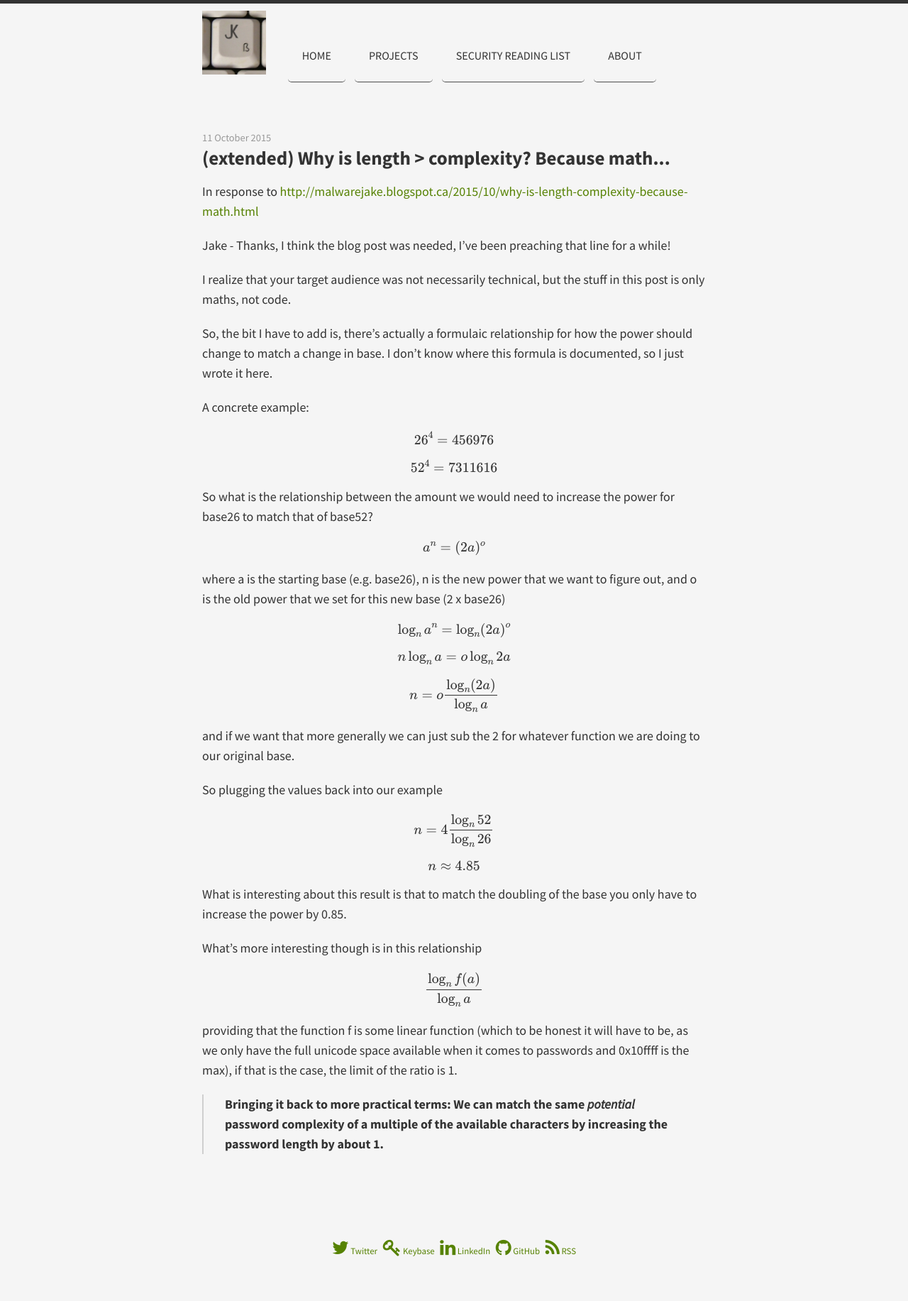
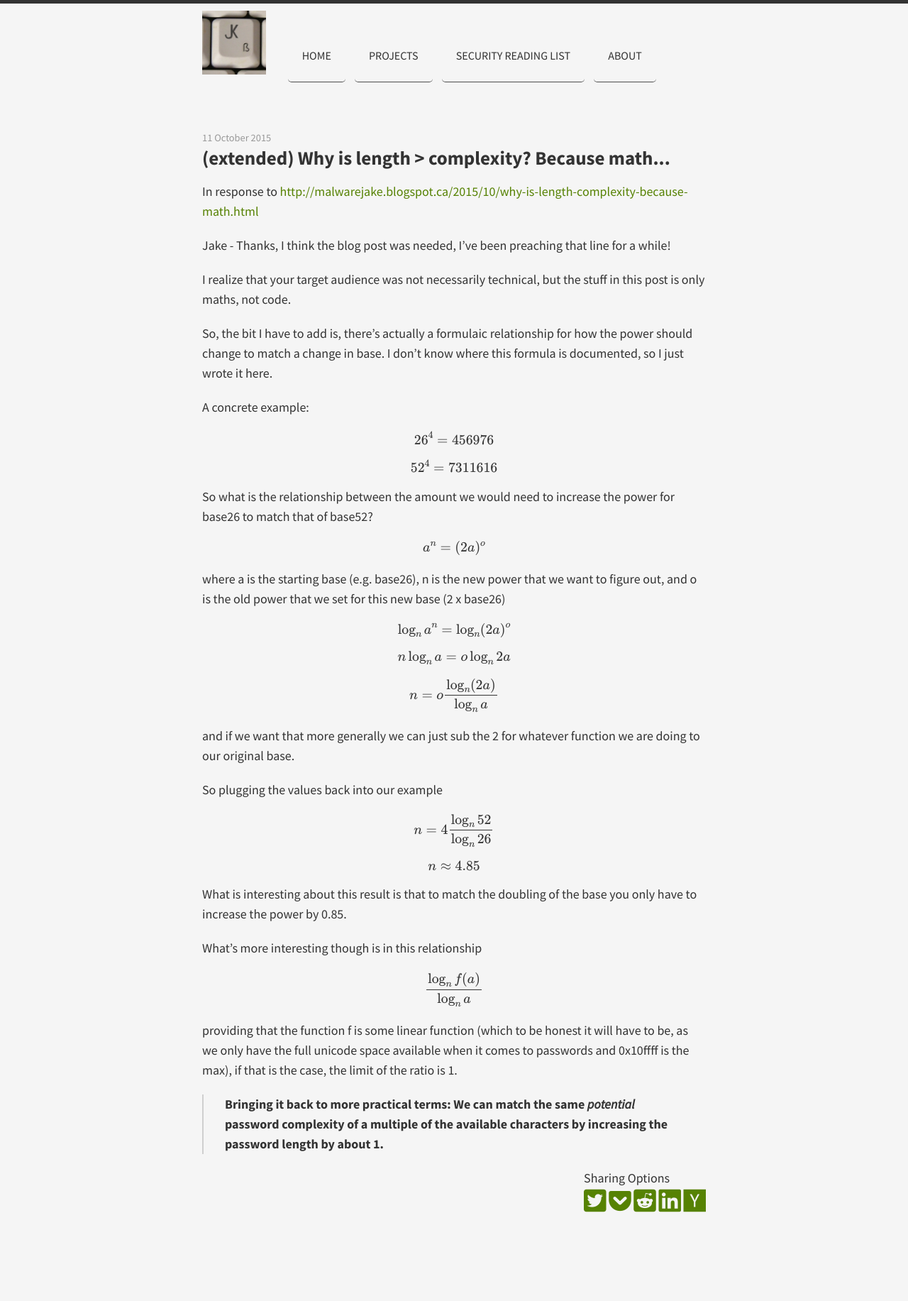
Before and after one commit to joekir/joekir.github.io, a Jekyll site: the page built from _posts/2015-10-11-extended-why-is-length-complexity-because-math.md, in a window 1280 px wide. Shown: the whole page at 71% size. Built offline with Jekyll 4.4.1, drawn with Linux system fonts in a browser that asks for light colours; nearby versions of some CDN libraries; comment, search, counter and statistics services are not loaded; before the commit the page ends 1791 px from its top, so only the background shows below that.

Commit message:
update sharing buttons

```diff
--- a/_includes/footer.html
+++ b/_includes/footer.html
@@ -1,29 +1,3 @@
-{% if site.twitter_username %}
-    <a href="https://twitter.com/{{ site.twitter_username }}">
-      <i class="fa fa-twitter fa-2x" aria-hidden="true"></i> Twitter
-    </a>&nbsp
-{% endif %}
-{% if site.keybase_username %}
-    <a href="https://keybase.io/{{ site.keybase_username }}">
-        <i class="fa fa-key fa-2x" aria-hidden="true"></i> Keybase
-    </a>&nbsp
-{% endif %}
-{% if site.linkedin_username %}
-    <a href="https://linkedin.com/in/{{ site.linkedin_username }}">
-      <i class="fa fa-linkedin fa-2x" aria-hidden="true"></i> LinkedIn
-    </a>&nbsp
-{% endif %}
-{% if site.github_username %}
-    <a href="https://github.com/{{ site.github_username }}">
-            <i class="fa fa-github fa-2x" aria-hidden="true"></i> GitHub
-    </a>&nbsp
-{% endif %}
-    <a href="{{site.url}}/feed.xml">
-            <i class="fa fa-rss fa-2x" aria-hidden="true"></i> RSS
-    </a>
-<div>
-<br/>
-
 {% if page.credit %}
 <br/>
 <p>Credit to <a href="https://github.com/aigarsdz/brume">brume</a> for the site theme. </p>
--- a/_includes/head.html
+++ b/_includes/head.html
@@ -29,10 +29,10 @@
 <!-- feed links -->
 <link rel="alternate" href="{{ site.url }}{{ site.baseurl }}/feed.xml" type="application/rss+xml" title="{{ site.data.brume.name }}">
 
-<link rel="stylesheet" href="https://cdnjs.cloudflare.com/ajax/libs/font-awesome/4.7.0/css/font-awesome.min.css" integrity="sha256-eZrrJcwDc/3uDhsdt61sL2oOBY362qM3lon1gyExkL0=" crossorigin="anonymous" />
+<link rel="stylesheet" href="https://cdnjs.cloudflare.com/ajax/libs/font-awesome/6.1.1/css/all.min.css" integrity="sha512-KfkfwYDsLkIlwQp6LFnl8zNdLGxu9YAA1QvwINks4PhcElQSvqcyVLLD9aMhXd13uQjoXtEKNosOWaZqXgel0g==" crossorigin="anonymous" referrerpolicy="no-referrer" />
 
 <!-- twitter card -->
-<meta name="twitter:card" content="summary_large_image" />
+<meta name="twitter:card" content="summary" />
 <meta name="twitter:site" content="@josephkirwin" />
 <meta name="twitter:creator" content="@josephkirwin" />
 
--- a/_layouts/post.html
+++ b/_layouts/post.html
@@ -8,7 +8,31 @@ toc: false
   <h2>{{ page.title }}</h2>
 
   {{ content }}
+  <ul class="share-buttons">
+    <li id="listCaption">Sharing Options</li>
+    <li><a
+        href="https://twitter.com/intent/tweet?url={{ site.url }}{{ page.url }}&text={{ page.title }}&via={{ site.twitter_username }}"
+        target="_blank" title="Tweet"><i class="fab fa-twitter-square fa-2x" aria-hidden="true"></i><span
+          class="sr-only">Tweet</span></a></li>
+    <li><a href="https://getpocket.com/save?url={{ site.url }}{{ page.url }}" target="_blank" title="Add to Pocket"><i
+          class="fab fab fa-get-pocket fa-2x" aria-hidden="true"></i><span class="sr-only">Add to
+          Pocket</span></a></li></a></li>
+    <li><a href="https://www.reddit.com/submit?url={{ site.url }}{{ page.url }}&title={{ page.title }}" target="_blank"
+        title="Submit to Reddit"><i class="fab fa-reddit-square fa-2x" aria-hidden="true"></i><span
+          class="sr-only">Submit to Reddit</span></a></li>
+    <li><a href="https://www.linkedin.com/sharing/share-offsite/?url={{ site.url }}{{ page.url }}" target="_blank"
+        title="Share on LinkedIn"><i class="fab fa-linkedin fa-2x" aria-hidden="true"></i><span class="sr-only">Share on
+          LinkedIn</span></a></li>
+    <li><a href="https://news.ycombinator.com/submitlink?u={{ site.url }}{{ page.url }}&t={{ page.title }}"
+        target="_blank" title="Share on Hacker News"><i class="fab fa-hacker-news fa-2x" aria-hidden="true"></i><span
+          class="sr-only">Share on LinkedIn</span></a></li>
+  </ul>
 </article>
 
-<script src="https://cdnjs.cloudflare.com/ajax/libs/mathjax/3.2.1/es5/tex-mml-chtml.min.js" integrity="sha512-lt3EkmQb16BgAXR0iCk+JUJyDFmS9NZEMXCXK169qQoWcXu9CS4feejtxkjjUruw/Y0XfL1qxh41xVQPvCxM1A==" crossorigin="anonymous" referrerpolicy="no-referrer"></script>
-<script src="https://cdnjs.cloudflare.com/ajax/libs/mermaid/9.1.1/mermaid.min.js" integrity="sha512-7AtDHIWTEL1Km2V9clac6gs1x3F67rS6HGZMBYaUogsohvODnWrq5GkW9WRh1XjTMs4Um9hjGUNSjI+3XluoZQ==" crossorigin="anonymous" referrerpolicy="no-referrer"></script>
+
+<script src="https://cdnjs.cloudflare.com/ajax/libs/mathjax/3.2.1/es5/tex-mml-chtml.min.js"
+  integrity="sha512-lt3EkmQb16BgAXR0iCk+JUJyDFmS9NZEMXCXK169qQoWcXu9CS4feejtxkjjUruw/Y0XfL1qxh41xVQPvCxM1A=="
+  crossorigin="anonymous" referrerpolicy="no-referrer"></script>
+<script src="https://cdnjs.cloudflare.com/ajax/libs/mermaid/9.1.1/mermaid.min.js"
+  integrity="sha512-7AtDHIWTEL1Km2V9clac6gs1x3F67rS6HGZMBYaUogsohvODnWrq5GkW9WRh1XjTMs4Um9hjGUNSjI+3XluoZQ=="
+  crossorigin="anonymous" referrerpolicy="no-referrer"></script>
--- a/public/css/main.scss
+++ b/public/css/main.scss
@@ -338,3 +338,28 @@ dl,
 #markdown-toc li a:hover {
  color: $contrast-color;
 }
+
+ul.share-buttons{
+  list-style: none;
+  padding: 0;
+  float:right;
+}
+
+ul.share-buttons li{
+  display: inline;
+}
+
+ul.share-buttons .sr-only{
+  position: absolute;
+  clip: rect(1px 1px 1px 1px);
+  clip: rect(1px, 1px, 1px, 1px);
+  padding: 0;
+  border: 0;
+  height: 1px;
+  width: 1px;
+  overflow: hidden;
+}
+
+li#listCaption {
+  display: table-row;
+}
```
